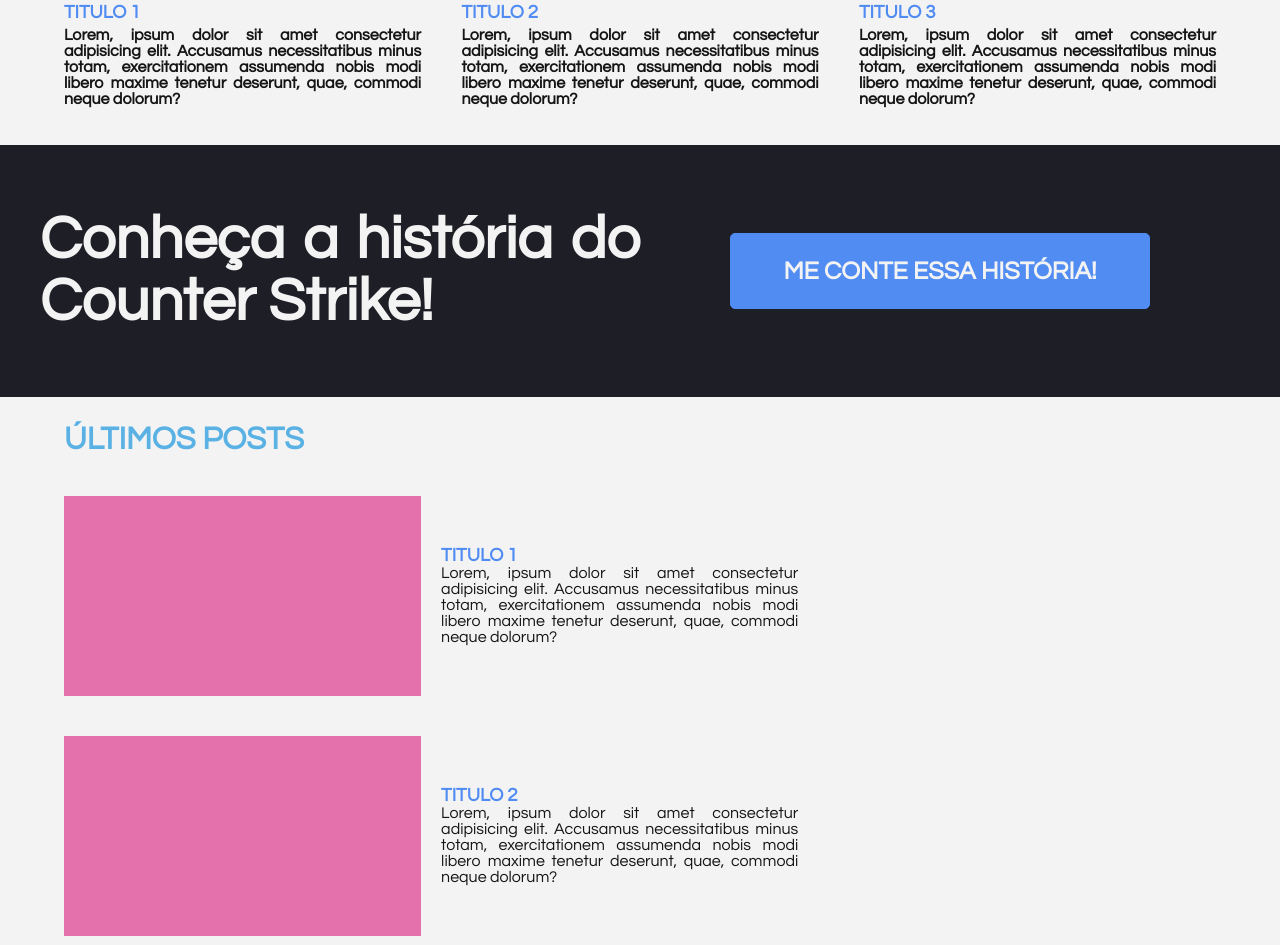
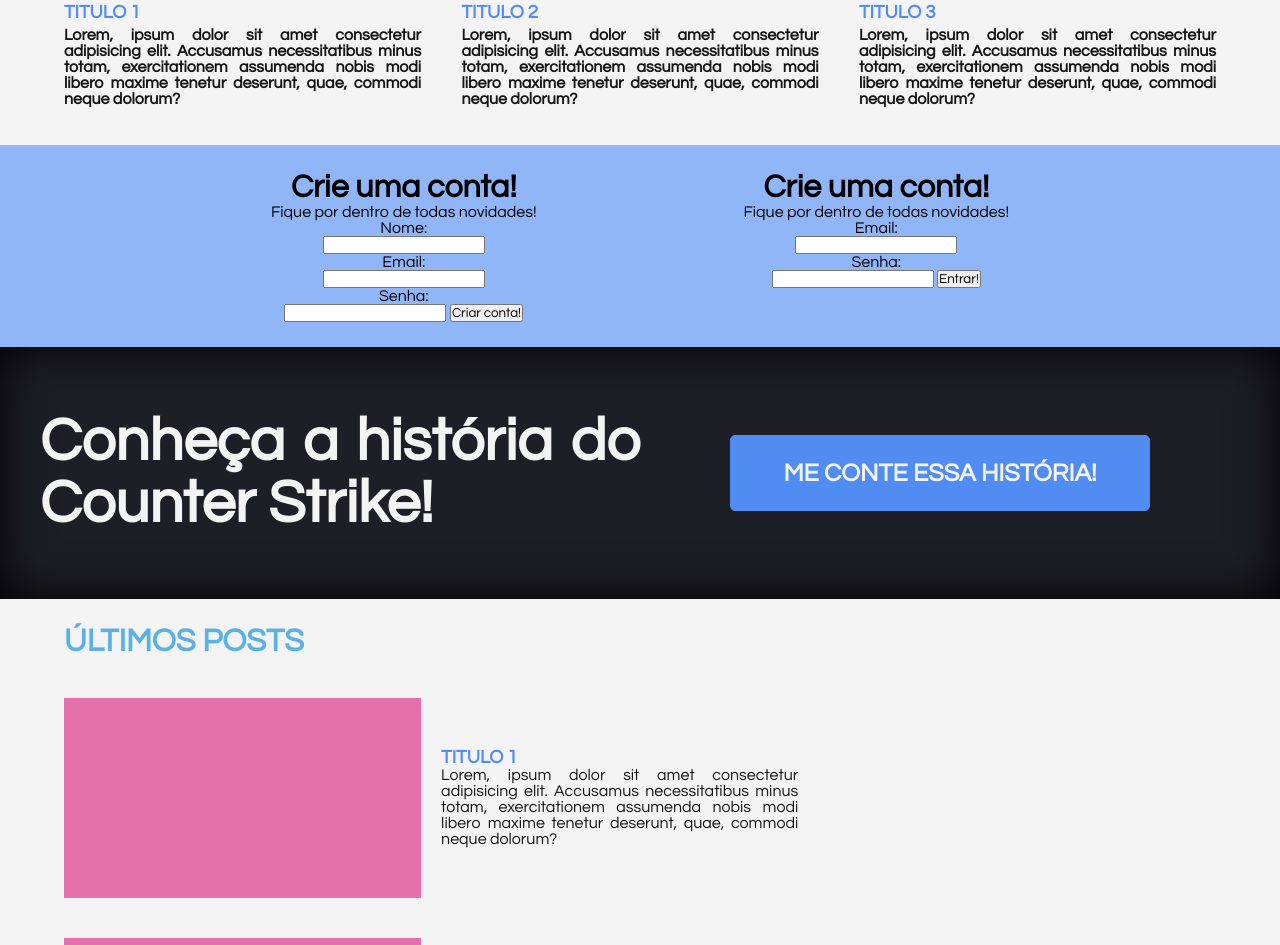
Before and after one commit to Aleff-Kelvin/csforum, a plain HTML site: page index.html in a window 1280 px wide. Shown: the part 1100-2045 px from the top of the page. Drawn offline with Linux system fonts and the light colour scheme.

Commit message:
base do formulário de login e cadastro criado

```diff
--- a/assets/css/estilo.css
+++ b/assets/css/estilo.css
@@ -208,38 +208,52 @@
     padding: 5px 0;
 }
 
-/* notificação
+/* cadastro e login
 ___________________________________________ */
 
-.color-notificacao{
+.color-cad-log{
+    width: 100%;
+    background: #90b6f8;
+    padding: 2% 0;
+}
+
+.align-cad-log{
+    width: 100%;
+    display: flex;
+    justify-content: space-evenly;
+}
+
+/* história do cs
+___________________________________________ */
+
+.color-historia{
     width: 100%;
     background: #1e1e26;
     background-image: url(../img/818827.png);
     background-position: center;
     background-size: cover;
-    /* border-bottom: 3px solid #d1d1d1; */
+    box-shadow: inset 0 0 50px #000000;
 }
 
-.align-notificacao{
+.align-historia{
     width: 100%;
     display: flex;
-    /* flex-direction: column; */
     align-items: center;
     justify-content: center;
     padding: 5% 0;
 }
 
-.item-notificacao{
+.item-historia{
     width: 50%;
     color: #f3f3f3;
 }
 
-.item-notificacao h1{
+.item-historia h1{
     font-size: 60px;
     text-align: justify;
 }
 
-.item-notificacao button{
+.item-historia button{
     width: 70%;
     padding: 4%;
     border: 1px solid #518cf3;
@@ -253,13 +267,13 @@
     transition: .4s ease-in-out;
 }
 
-.item-notificacao button:hover{
+.item-historia button:hover{
     background: #f0b04b;
     border: 1px solid #f0b04b;
     color: #f3f3f3;
     padding: 5%;
     width: 75%;
-    /* box-shadow: 0 0 50px #f3f3f3; */
+    font-size: 27px;
 }
 
 /* Outros posts
--- a/index.html
+++ b/index.html
@@ -74,18 +74,49 @@
         </div>
     </div>
 
-    <div class="color-notificacao">
-        <div class="container align-notificacao">
-            <div class="item-notificacao">
+    <div class="color-cad-log">
+        <div class="container">
+            <div class="align-cad-log">
+                <form action="">
+                    <h1>Crie uma conta!</h1>
+                    <p>Fique por dentro de todas novidades!</p>
+
+                    <p>Nome:</p>
+                    <input type="text">
+
+                    <p>Email:</p>
+                    <input type="text">
+
+                    <p>Senha:</p>
+                    <input type="password">
+
+                    <input type="submit" value="Criar conta!">
+                </form>
+
+                <form action="">
+                    <h1>Crie uma conta!</h1>
+                    <p>Fique por dentro de todas novidades!</p>
+
+                    <p>Email:</p>
+                    <input type="text">
+
+                    <p>Senha:</p>
+                    <input type="password">
+
+                    <input type="submit" value="Entrar!">
+                </form>
+            </div>
+        </div>
+    </div>
+
+    <div class="color-historia">
+        <div class="container align-historia">
+            <div class="item-historia">
                 <h1>Conheça a história do Counter Strike!</h1>
             </div>
-            <div class="item-notificacao">
+            <div class="item-historia">
                 <button>Me Conte essa História!</button>
             </div>
-            <!-- <h1>Cadastre-se</h1>
-            <p>Seja notificado quando tiver um post novo!</p>
-            <input type="text">
-            <button>Quero ser Notificado!</button> -->
         </div>
     </div>
 
```
